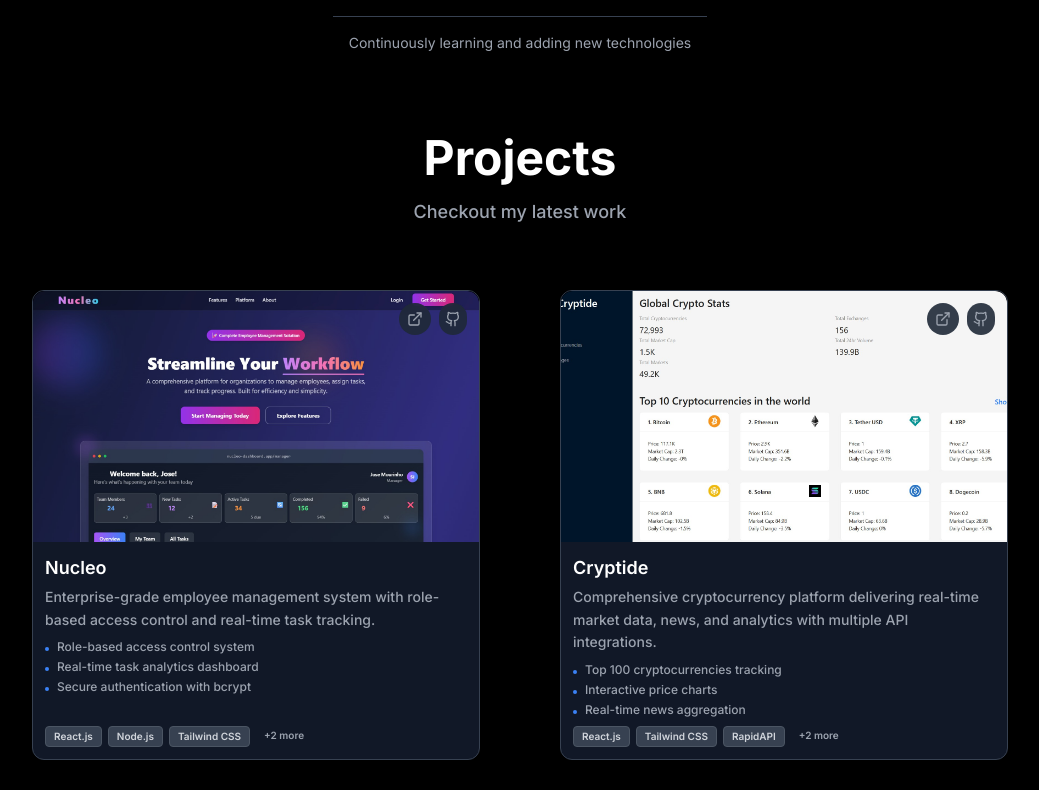
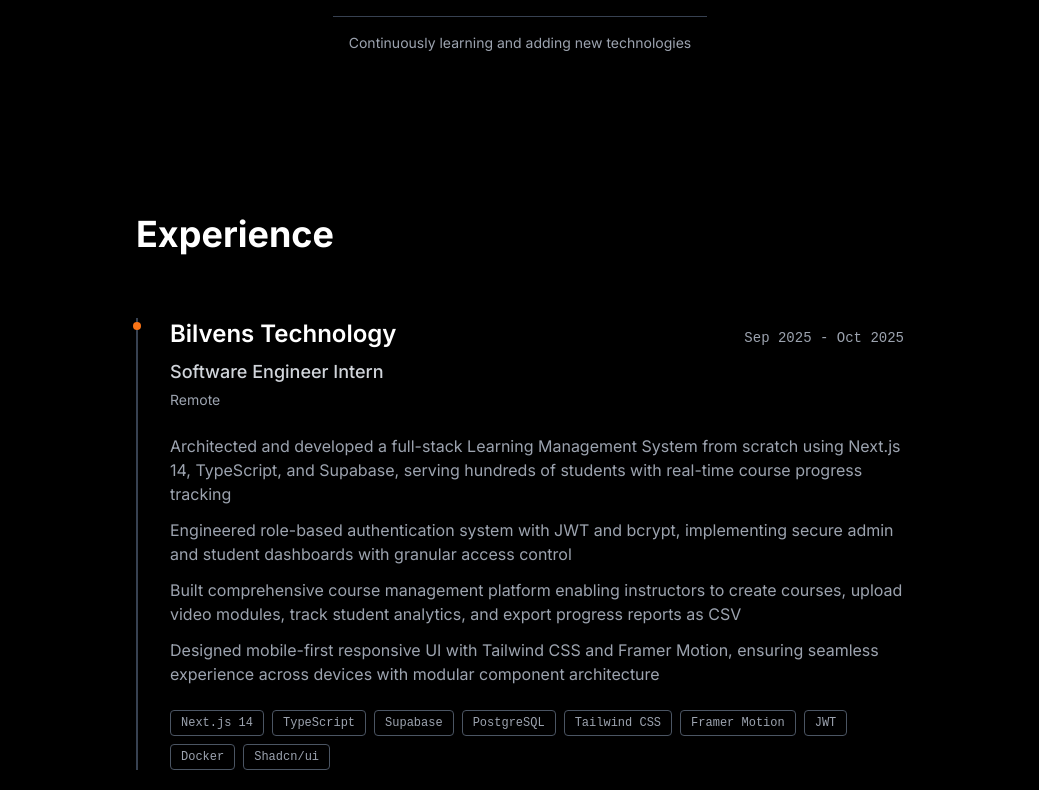
Before and after one commit to anuptiwari17/portfolio, a Next.js app: page / in a window 1280 px wide. Shown: the part 980-1770 px from the top of the page, without its empty margins (120-1159 px from the left). Built offline with nearby package versions, Linux system fonts and the light colour scheme.

Commit message:
added work

```diff
--- a/src/app/page.js
+++ b/src/app/page.js
@@ -3,6 +3,7 @@
 import ProjectsPreview from '@/components/ProjectsPreview'
 import Education from '@/components/Education'
 import Contact from '@/components/Contact'
+import Experience from '@/components/Experience'
 
 export default function Home() {
   return (
@@ -10,6 +11,7 @@
 
       <Hero />
       <About />
+      <Experience />
       <ProjectsPreview />
       <Education/>
       <Contact/>
--- /dev/null
+++ b/src/components/Experience.js
@@ -0,0 +1,97 @@
+'use client'
+
+import { motion } from 'framer-motion'
+import { getAllExperiences } from '@/data/Experience'
+
+export default function Experience() {
+  const experiences = getAllExperiences()
+
+  return (
+    <section id="experience" className="py-20 bg-gray-50 dark:bg-black">
+      <div className="container mx-auto px-6">
+        <motion.div
+          initial={{ opacity: 0, y: 30 }}
+          whileInView={{ opacity: 1, y: 0 }}
+          transition={{ duration: 0.6 }}
+          viewport={{ once: true }}
+          className="max-w-3xl mx-auto"
+        >
+          <h2
+            className="text-3xl md:text-4xl font-bold text-gray-900 dark:text-white mb-16"
+            style={{ fontFamily: "'Inter', sans-serif" }}
+          >
+            Experience
+          </h2>
+
+          <div className="space-y-16">
+            {experiences.map((exp, index) => (
+              <motion.div
+                key={exp.id}
+                initial={{ opacity: 0, y: 20 }}
+                whileInView={{ opacity: 1, y: 0 }}
+                transition={{ delay: index * 0.1, duration: 0.5 }}
+                viewport={{ once: true }}
+                className="relative pl-8 border-l-2 border-gray-200 dark:border-gray-700"
+              >
+                {/* Timeline dot */}
+                <div className="absolute -left-[5px] top-1 w-2 h-2 rounded-full bg-orange-500"></div>
+
+                {/* Header */}
+                <div className="mb-6">
+                  <div className="flex flex-col md:flex-row md:items-baseline md:justify-between gap-2 mb-2">
+                    <h3
+                      className="text-xl md:text-2xl font-semibold text-gray-900 dark:text-white"
+                      style={{ fontFamily: "'Inter', sans-serif" }}
+                    >
+                      {exp.company}
+                    </h3>
+                    <span className="text-sm text-gray-500 dark:text-gray-400 md:ml-4"
+                          style={{ fontFamily: "'JetBrains Mono', monospace" }}>
+                      {exp.duration}
+                    </span>
+                  </div>
+                  <p
+                    className="text-base md:text-lg font-medium text-gray-700 dark:text-gray-300 mb-1"
+                    style={{ fontFamily: "'Inter', sans-serif" }}
+                  >
+                    {exp.role}
+                  </p>
+                  <p className="text-sm text-gray-500 dark:text-gray-400"
+                     style={{ fontFamily: "'Inter', sans-serif" }}>
+                    {exp.type}
+                  </p>
+                </div>
+
+                {/* Description */}
+                <div className="space-y-3 mb-6">
+                  {exp.description.map((point, i) => (
+                    <p
+                      key={i}
+                      className="text-gray-600 dark:text-gray-400 text-sm md:text-base leading-relaxed"
+                      style={{ fontFamily: "'Inter', sans-serif" }}
+                    >
+                      {point}
+                    </p>
+                  ))}
+                </div>
+
+                {/* Tech Stack */}
+                <div className="flex flex-wrap gap-2">
+                  {exp.technologies.map((tech) => (
+                    <span
+                      key={tech}
+                      className="px-2.5 py-1 text-xs text-gray-600 dark:text-gray-400 border border-gray-300 dark:border-gray-600 rounded"
+                      style={{ fontFamily: "'JetBrains Mono', monospace" }}
+                    >
+                      {tech}
+                    </span>
+                  ))}
+                </div>
+              </motion.div>
+            ))}
+          </div>
+        </motion.div>
+      </div>
+    </section>
+  )
+}
--- /dev/null
+++ b/src/data/experience.js
@@ -0,0 +1,37 @@
+// src/data/experience.js
+
+const experiences = [
+  {
+    id: 'bilvens-2025',
+    company: 'Bilvens Technology',
+    role: 'Software Engineer Intern',
+    duration: 'Sep 2025 - Oct 2025',
+    type: 'Remote',
+    description: [
+      'Architected and developed a full-stack Learning Management System from scratch using Next.js 14, TypeScript, and Supabase, serving hundreds of students with real-time course progress tracking',
+      'Engineered role-based authentication system with JWT and bcrypt, implementing secure admin and student dashboards with granular access control',
+      'Built comprehensive course management platform enabling instructors to create courses, upload video modules, track student analytics, and export progress reports as CSV',
+      'Designed mobile-first responsive UI with Tailwind CSS and Framer Motion, ensuring seamless experience across devices with modular component architecture'
+    ],
+    technologies: [
+      'Next.js 14',
+      'TypeScript',
+      'Supabase',
+      'PostgreSQL',
+      'Tailwind CSS',
+      'Framer Motion',
+      'JWT',
+      'Docker',
+      'Shadcn/ui'
+    ]
+
+  }
+]
+
+export function getAllExperiences() {
+  return experiences
+}
+
+export function getExperienceById(id) {
+  return experiences.find(exp => exp.id === id)
+}
```
Also changed, not shown: 1 other file (tests, documents, lock files or other folders).
